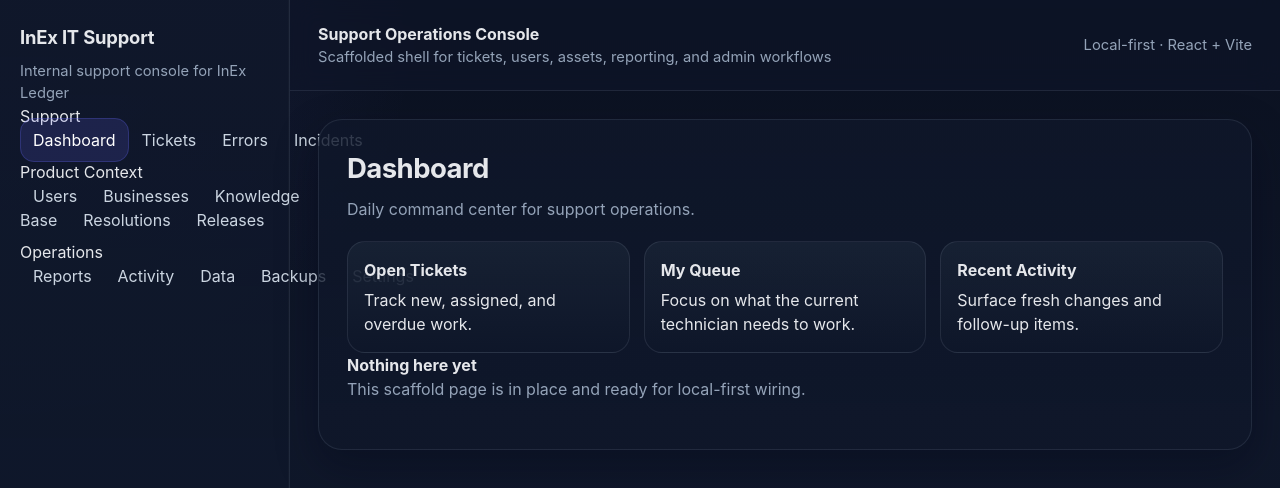
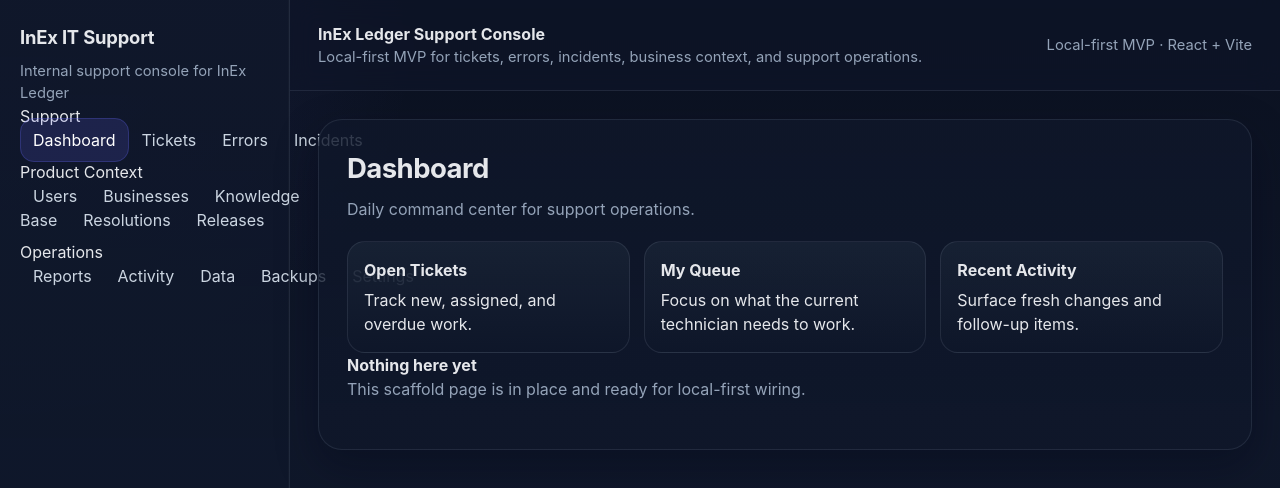
Before and after one commit to Emanuel628/InEx-IT-Support, a React (Vite) app: page /dashboard in a window 1280 px wide. Shown: the top 488 px of the page. Built offline with nearby package versions, Linux system fonts and the light colour scheme.

Commit message:
Update topbar copy to match support console plan

```diff
--- a/src/components/layout/Topbar.tsx
+++ b/src/components/layout/Topbar.tsx
@@ -2,10 +2,12 @@ export function Topbar() {
   return (
     <header className="topbar">
       <div>
-        <strong>Support Operations Console</strong>
-        <div className="topbar-meta">Scaffolded shell for tickets, users, assets, reporting, and admin workflows</div>
+        <strong>InEx Ledger Support Console</strong>
+        <div className="topbar-meta">
+          Local-first MVP for tickets, errors, incidents, business context, and support operations.
+        </div>
       </div>
-      <div className="topbar-meta">Local-first · React + Vite</div>
+      <div className="topbar-meta">Local-first MVP · React + Vite</div>
     </header>
   );
 }
```
